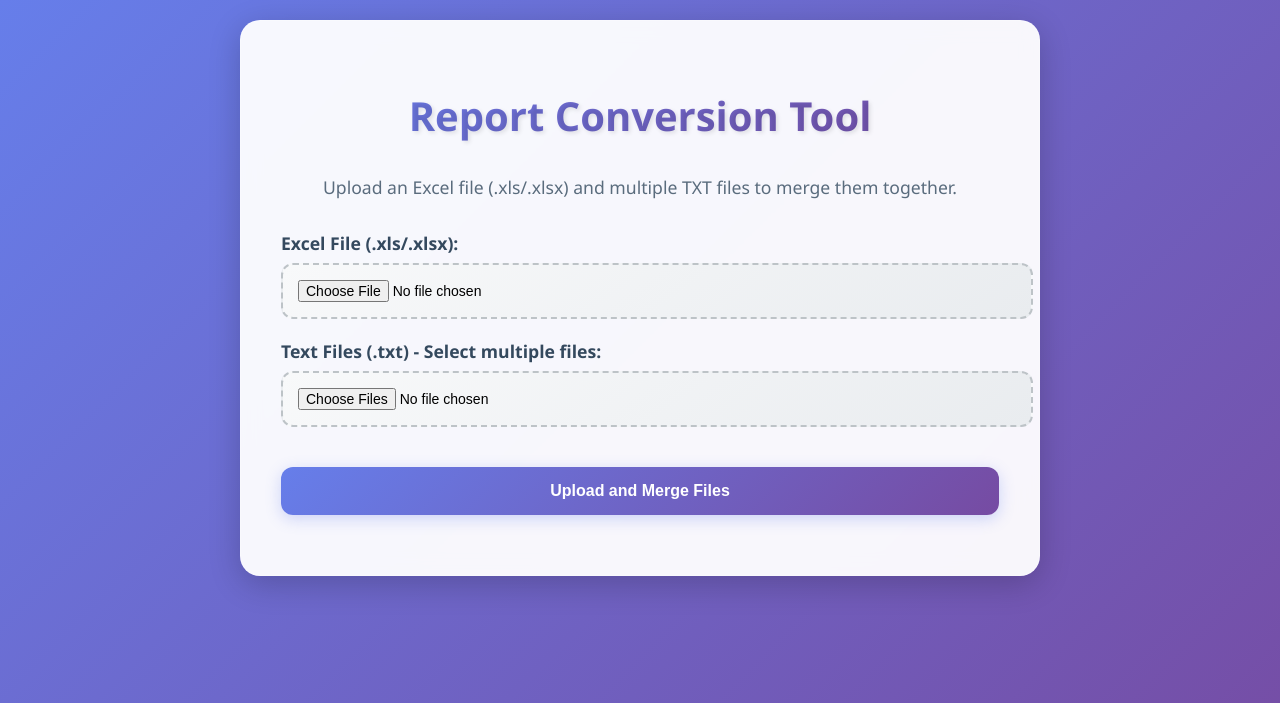
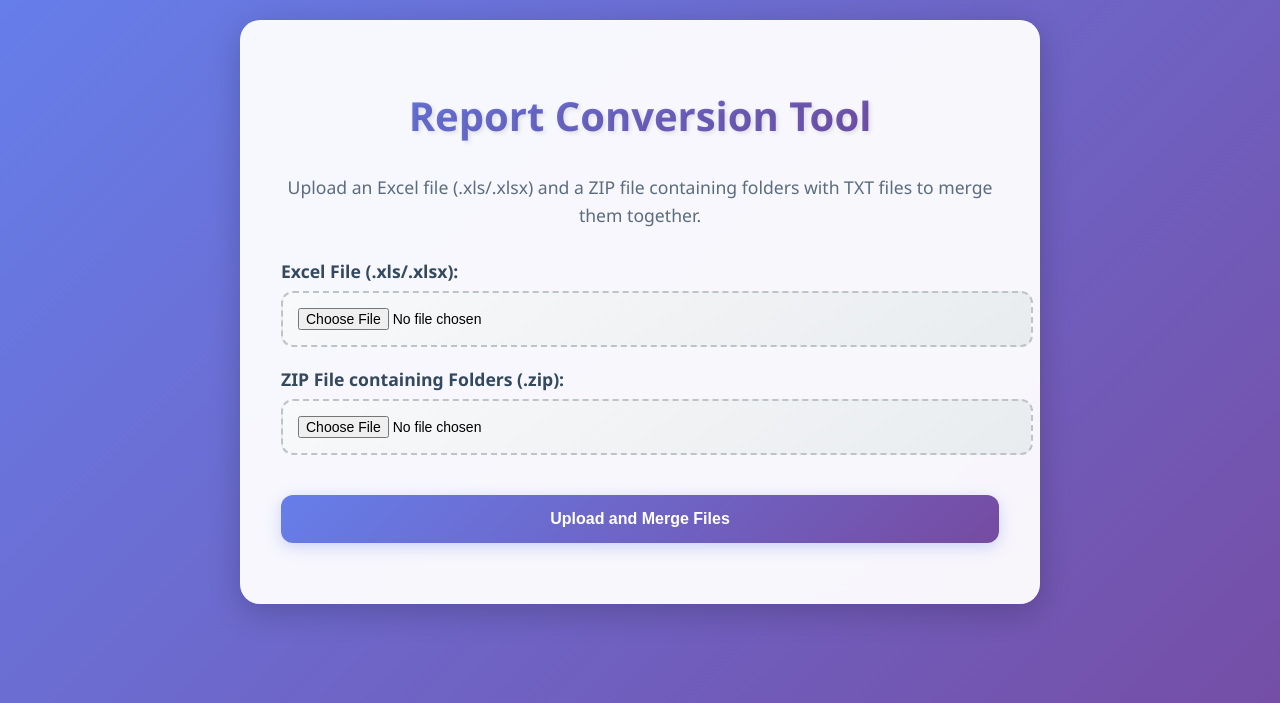
Before and after one commit to ddatainfo/conversion, a FastAPI app: page / in a window 1280 px wide. Shown: the top 703 px of the page. Run offline with FastAPI, Linux system fonts and the light colour scheme.

Commit message:
Modified the html page and the api to get the Zip file  as an input

```diff
--- a/templates/index.html
+++ b/templates/index.html
@@ -181,7 +181,7 @@
     <div class="container">
         <h1>Report Conversion Tool</h1>
         <p style="text-align: center; color: #5a6c7d; margin-bottom: 30px; font-size: 1.1em; line-height: 1.6;">
-            Upload an Excel file (.xls/.xlsx) and multiple TXT files to merge them together.
+            Upload an Excel file (.xls/.xlsx) and a ZIP file containing folders with TXT files to merge them together.
         </p>
 
         <form id="uploadForm">
@@ -193,9 +193,9 @@
                 </div>
 
                 <div class="file-input-group">
-                    <label for="txtFiles">Text Files (.txt) - Select multiple files:</label>
-                    <input type="file" id="txtFiles" name="txt_files" accept=".txt" multiple required>
-                    <div class="file-info" id="txtInfo"></div>
+                    <label for="zipFile">ZIP File containing Folders (.zip):</label>
+                    <input type="file" id="zipFile" name="folder_files" accept=".zip" required>
+                    <div class="file-info" id="zipInfo"></div>
                 </div>
 
                 <button type="submit" class="upload-btn" id="uploadBtn">
@@ -228,13 +228,11 @@
             }
         });
 
-        document.getElementById('txtFiles').addEventListener('change', function(e) {
-            const files = e.target.files;
-            const info = document.getElementById('txtInfo');
-            if (files.length > 0) {
-                const fileNames = Array.from(files).map(f => f.name).join(', ');
-                const totalSize = Array.from(files).reduce((sum, f) => sum + f.size, 0);
-                info.textContent = `Selected ${files.length} file(s): ${fileNames} (Total: ${(totalSize / 1024).toFixed(2)} KB)`;
+        document.getElementById('zipFile').addEventListener('change', function(e) {
+            const file = e.target.files[0];
+            const info = document.getElementById('zipInfo');
+            if (file) {
+                info.textContent = `Selected: ${file.name} (${(file.size / 1024 / 1024).toFixed(2)} MB)`;
             } else {
                 info.textContent = '';
             }
@@ -245,38 +243,31 @@
             e.preventDefault();
 
             const excelFile = document.getElementById('excelFile').files[0];
-            const txtFiles = document.getElementById('txtFiles').files;
+            const zipFile = document.getElementById('zipFile').files[0];
 
-            if (!excelFile || txtFiles.length === 0) {
-                showResult('Please select an Excel file and at least one TXT file.', 'error');
+            if (!excelFile || !zipFile) {
+                showResult('Please select both an Excel file and a ZIP file.', 'error');
                 return;
             }
 
             // Validate file types
             const excelExtension = excelFile.name.toLowerCase().split('.').pop();
+            const zipExtension = zipFile.name.toLowerCase().split('.').pop();
 
             if (!['xls', 'xlsx'].includes(excelExtension)) {
                 showResult('Please select a valid Excel file (.xls or .xlsx).', 'error');
                 return;
             }
 
-            // Validate all TXT files
-            for (let i = 0; i < txtFiles.length; i++) {
-                const txtExtension = txtFiles[i].name.toLowerCase().split('.').pop();
-                if (txtExtension !== 'txt') {
-                    showResult(`Please select valid TXT files only. "${txtFiles[i].name}" is not a valid TXT file.`, 'error');
-                    return;
-                }
+            if (zipExtension !== 'zip') {
+                showResult('Please select a valid ZIP file (.zip).', 'error');
+                return;
             }
 
             // Prepare form data
             const formData = new FormData();
             formData.append('excel_file', excelFile);
-
-            // Append all TXT files
-            for (let i = 0; i < txtFiles.length; i++) {
-                formData.append('txt_files', txtFiles[i]);
-            }
+            formData.append('folder_files', zipFile);
 
             // Show progress bar and disable button
             showProgress();
@@ -287,7 +278,7 @@
                 // Simulate progress updates
                 updateProgress(20, 'Uploading files...');
 
-                const response = await fetch('/conversion/files/upload/', {
+                const response = await fetch('/files/upload/', {
                     method: 'POST',
                     body: formData
                 });
```
Also changed, not shown: api/routes/file_routes.py (+202 -15 lines).
